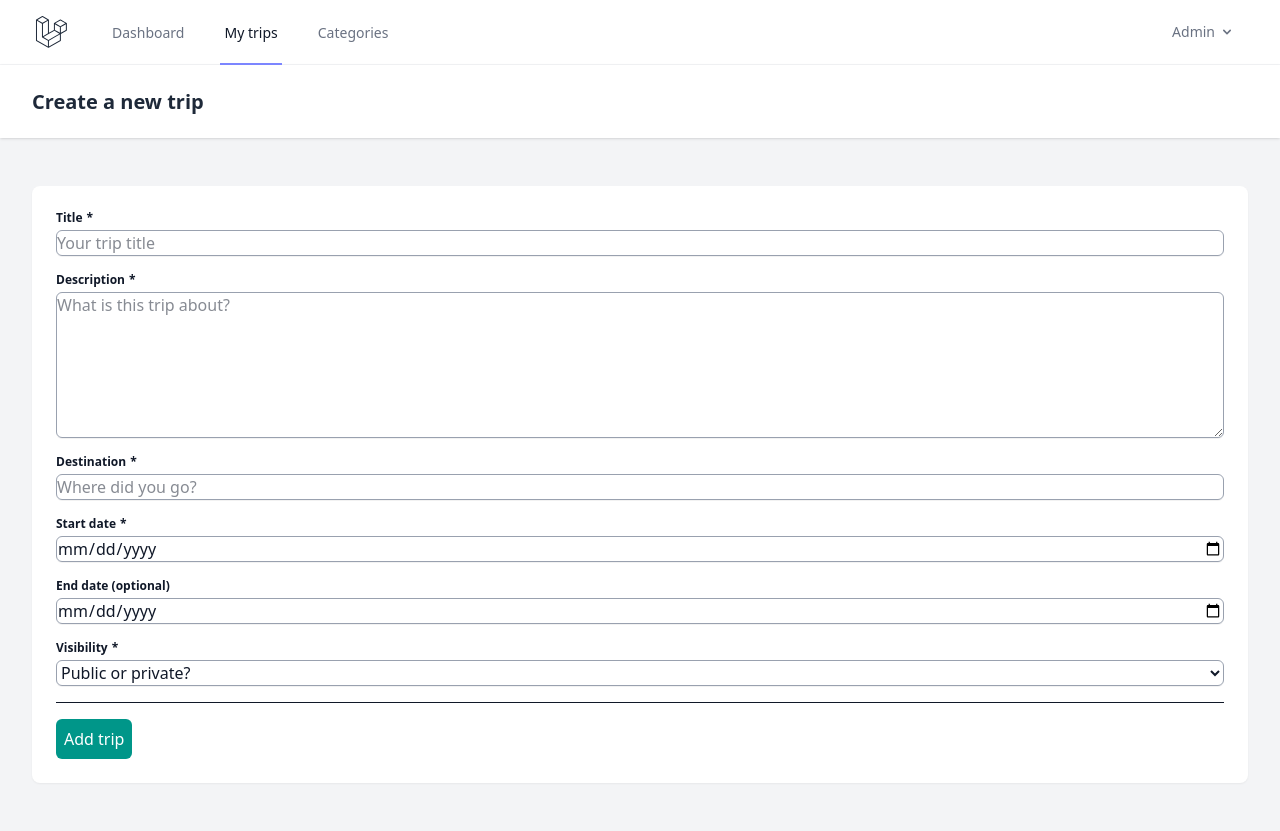
After one commit to Aye-Nyein-Thaw/pinbook, a Laravel app: page /user/trips/create in a window 1280 px wide. The commit adds this page. Run offline with Laravel 12, Linux system fonts and the light colour scheme; a user stored in the database is signed in; data comes from the database, SQL or seed files in the repository; some libraries are stand-ins or nearby versions.

Commit message:
FEATURE :sparkles: Add create and store for trips

```diff
--- a/app/Http/Controllers/Userzone/TripController.php
+++ b/app/Http/Controllers/Userzone/TripController.php
@@ -4,6 +4,7 @@ namespace App\Http\Controllers\Userzone;
 
 use App\Http\Controllers\Controller;
 use App\Models\Trip;
+use Illuminate\Http\Request;
 
 class TripController extends Controller
 {
@@ -16,4 +17,45 @@ class TripController extends Controller
 
         return view('userzone.trips.index', compact('trips'));
     }
+
+    public function create()
+    {
+        return view('userzone.trips.create', [
+            'visibilityOptions' => $this->visibilityOptions(),
+        ]);
+    }
+
+    public function store(Request $request)
+    {
+        $validated = $request->validate([
+            'title' => ['required', 'string', 'min:3', 'max:255'],
+            'description' => ['required', 'string'],
+            'destination' => ['required', 'string', 'max:255'],
+            'start_date' => ['required', 'date'],
+            'end_date' => ['nullable', 'date', 'after_or_equal:start_date'],
+            'is_public' => ['required', 'boolean'],
+        ], [
+            'title.min' => 'The title needs at least 3 characters.',
+            'end_date.after_or_equal' => 'The end date can not be before the start date.',
+            'is_public.required' => 'Please choose public or private.',
+        ]);
+
+        // the trip belongs to the logged-in user, never to a value sent by the form
+        $validated['user_id'] = auth()->user()->id;
+
+        Trip::create($validated);
+
+        return redirect()->route('userzone.trips.index');
+    }
+
+    /**
+     * @return array<int, array{key: int, value: string}>
+     */
+    private function visibilityOptions(): array
+    {
+        return [
+            ['key' => 1, 'value' => 'Public'],
+            ['key' => 0, 'value' => 'Private'],
+        ];
+    }
 }
--- a/app/Models/Trip.php
+++ b/app/Models/Trip.php
@@ -10,6 +10,8 @@ class Trip extends Model
 {
     /** @use HasFactory<TripFactory> */
     use HasFactory;
+
+    protected $guarded = [];
 
     public function user()
     {
--- /dev/null
+++ b/resources/views/userzone/trips/create.blade.php
@@ -0,0 +1,39 @@
+<x-app-layout>
+    <x-slot name="header">
+        <h2 class="font-semibold text-xl text-gray-800 leading-tight">
+            Create a new trip
+        </h2>
+    </x-slot>
+
+    <div class="py-12">
+        <div class="max-w-7xl mx-auto sm:px-6 lg:px-8">
+            <div class="bg-white overflow-hidden shadow-xs sm:rounded-lg">
+                <div class="p-6 text-gray-900">
+
+                    <form action="{{ route('userzone.trips.store') }}" method="post">
+                        @csrf
+
+                        <div class="space-y-4">
+                            <x-form-textinput name="title" label="Title" placeholder="Your trip title" required/>
+
+                            <x-form-textarea name="description" label="Description" placeholder="What is this trip about?" rows="6" required/>
+
+                            <x-form-textinput name="destination" label="Destination" placeholder="Where did you go?" required/>
+
+                            <x-form-dateinput name="start_date" label="Start date" required/>
+
+                            <x-form-dateinput name="end_date" label="End date (optional)"/>
+
+                            <x-form-select name="is_public" label="Visibility" :options="$visibilityOptions" placeholder="Public or private?" required/>
+                        </div>
+
+                        <hr class="my-4"/>
+
+                        <button type="submit" class="p-2 bg-teal-600 text-white rounded-md hover:bg-teal-700">Add trip</button>
+                    </form>
+
+                </div>
+            </div>
+        </div>
+    </div>
+</x-app-layout>
--- a/resources/views/userzone/trips/index.blade.php
+++ b/resources/views/userzone/trips/index.blade.php
@@ -8,8 +8,12 @@
     <div class="py-12">
         <div class="max-w-7xl mx-auto sm:px-6 lg:px-8">
             <div class="bg-white overflow-hidden shadow-xs sm:rounded-lg">
-                <div class="px-6 py-4 border-b border-gray-100">
+                <div class="flex items-center justify-between px-6 py-4 border-b border-gray-100">
                     <h3 class="font-semibold text-gray-900">Hello {{ auth()->user()->name }}, these are your trips</h3>
+
+                    <a href="{{ route('userzone.trips.create') }}" class="inline-flex items-center rounded-md bg-gray-800 px-4 py-2 text-xs font-semibold uppercase tracking-widest text-white transition duration-150 ease-in-out hover:bg-gray-700">
+                        New trip
+                    </a>
                 </div>
 
                 <table class="w-full text-left text-sm text-gray-900">
--- a/routes/web.php
+++ b/routes/web.php
@@ -31,7 +31,7 @@ Route::middleware('auth')->group(function () {
 
     // Normal user routes here ------------------------------------------------------------------
     Route::prefix('user')->name('userzone.')->group(function () {
-        Route::resource('trips', App\Http\Controllers\Userzone\TripController::class)->only(['index']);
+        Route::resource('trips', App\Http\Controllers\Userzone\TripController::class)->only(['index', 'create', 'store']);
         Route::resource('categories', App\Http\Controllers\Userzone\CategoryController::class)->except('show');
     });
 
```
